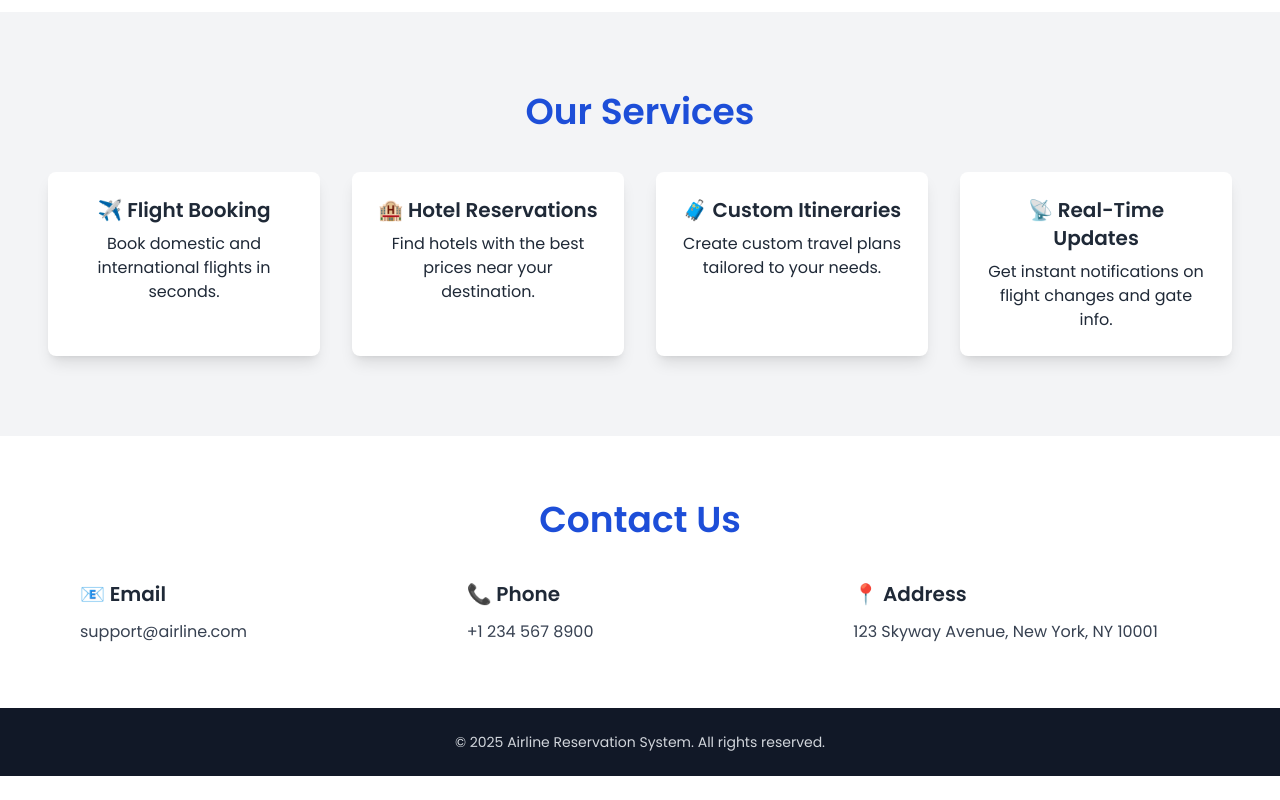
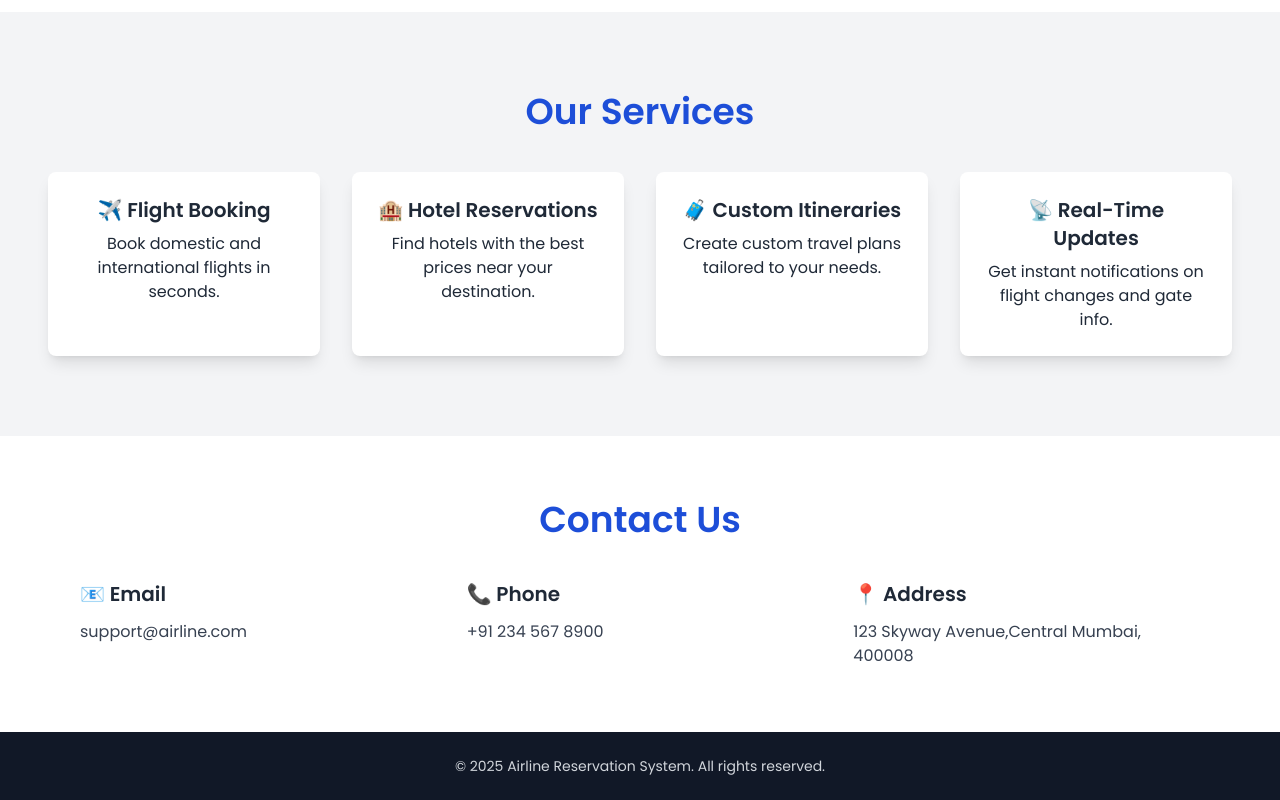
Before and after one commit to Devkoyani17/AIRLINE, a plain HTML site: page index.html in a window 1280 px wide. Shown: the part 1264-2064 px from the top of the page. Before the commit the page ends 2040 px from the top, so only its background shows below. Drawn offline with nearby package versions, Linux system fonts and the light colour scheme.

Commit message:
Update index.html

```diff
--- a/index.html
+++ b/index.html
@@ -117,11 +117,11 @@
       </div>
       <div>
         <h4 class="text-xl font-semibold mb-3">📞 Phone</h4>
-        <p class="text-gray-700">+1 234 567 8900</p>
+        <p class="text-gray-700">+91 234 567 8900</p>
       </div>
       <div>
         <h4 class="text-xl font-semibold mb-3">📍 Address</h4>
-        <p class="text-gray-700">123 Skyway Avenue, New York, NY 10001</p>
+        <p class="text-gray-700">123 Skyway Avenue,Central Mumbai, 400008</p>
       </div>
     </div>
   </section>
```
